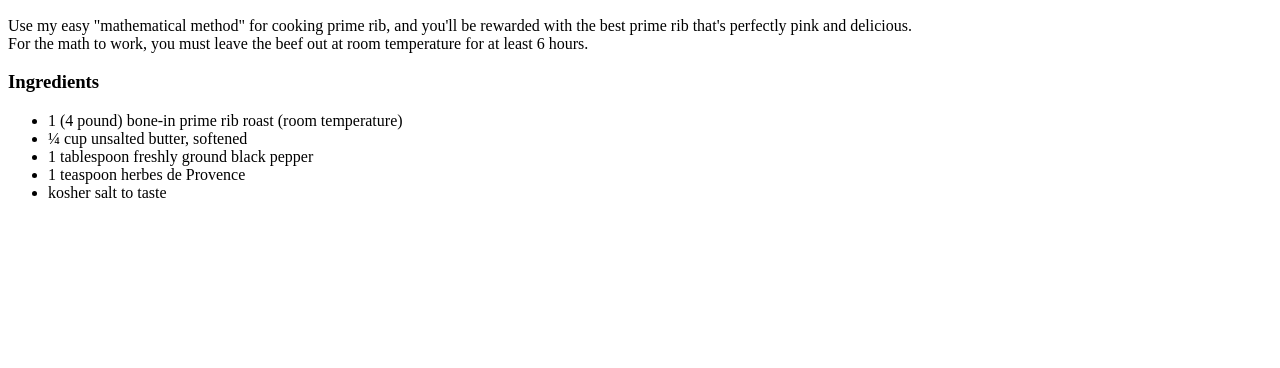
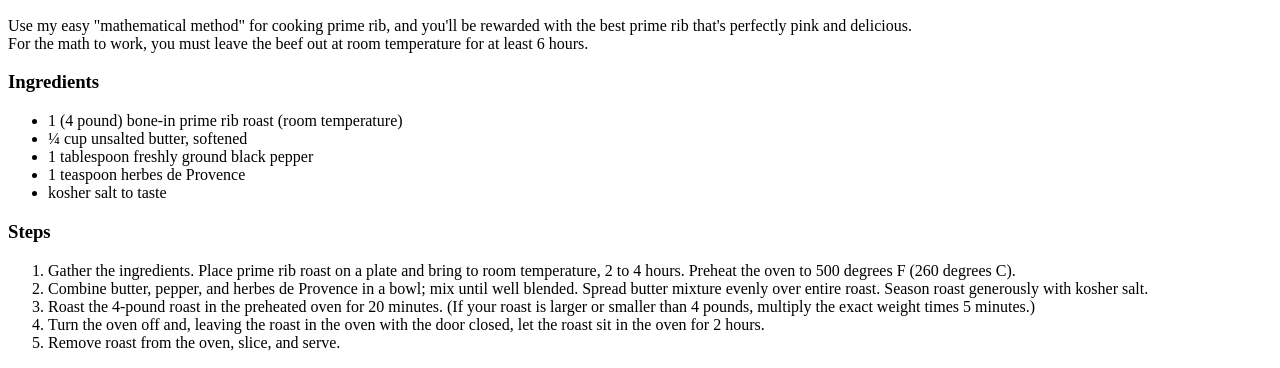
Before and after one commit to Danieljmxo/odin-recipes, a plain HTML site: page recipes/primerib.html in a window 1280 px wide. Shown: the part 434-802 px from the top of the page. Drawn offline with Linux system fonts and the light colour scheme.

Commit message:
add ordered list to primerib.html document

```diff
--- a/recipes/primerib.html
+++ b/recipes/primerib.html
@@ -27,5 +27,23 @@
 
 </ul>
 
+    <h3>Steps</h3>
+
+<ol>
+    <li>Gather the ingredients. Place prime rib roast on a plate and bring to room temperature,
+        2 to 4 hours. Preheat the oven to 500 degrees F (260 degrees C).</li>
+
+    <li>Combine butter, pepper, and herbes de Provence in a bowl; mix until well blended.
+         Spread butter mixture evenly over entire roast. Season roast generously with kosher salt.</li>
+
+    <li>Roast the 4-pound roast in the preheated oven for 20 minutes.
+        (If your roast is larger or smaller than 4 pounds, multiply the exact weight times 5 minutes.)</li>
+
+    <li>Turn the oven off and, leaving the roast in the oven with the door closed,
+        let the roast sit in the oven for 2 hours.</li>
+
+    <li>Remove roast from the oven, slice, and serve.</li>
+</ol>
+
 </body>
 </html>
```
